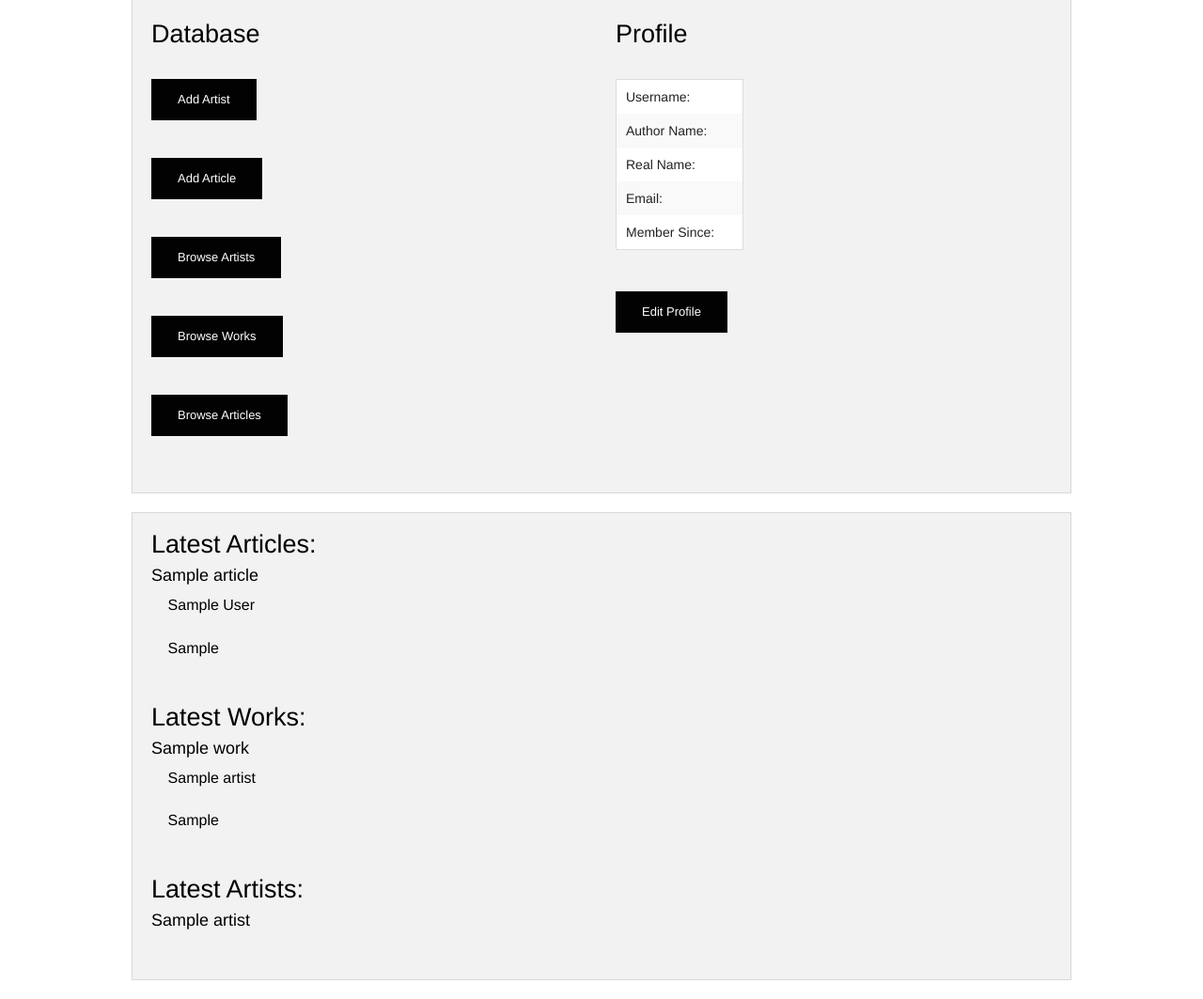
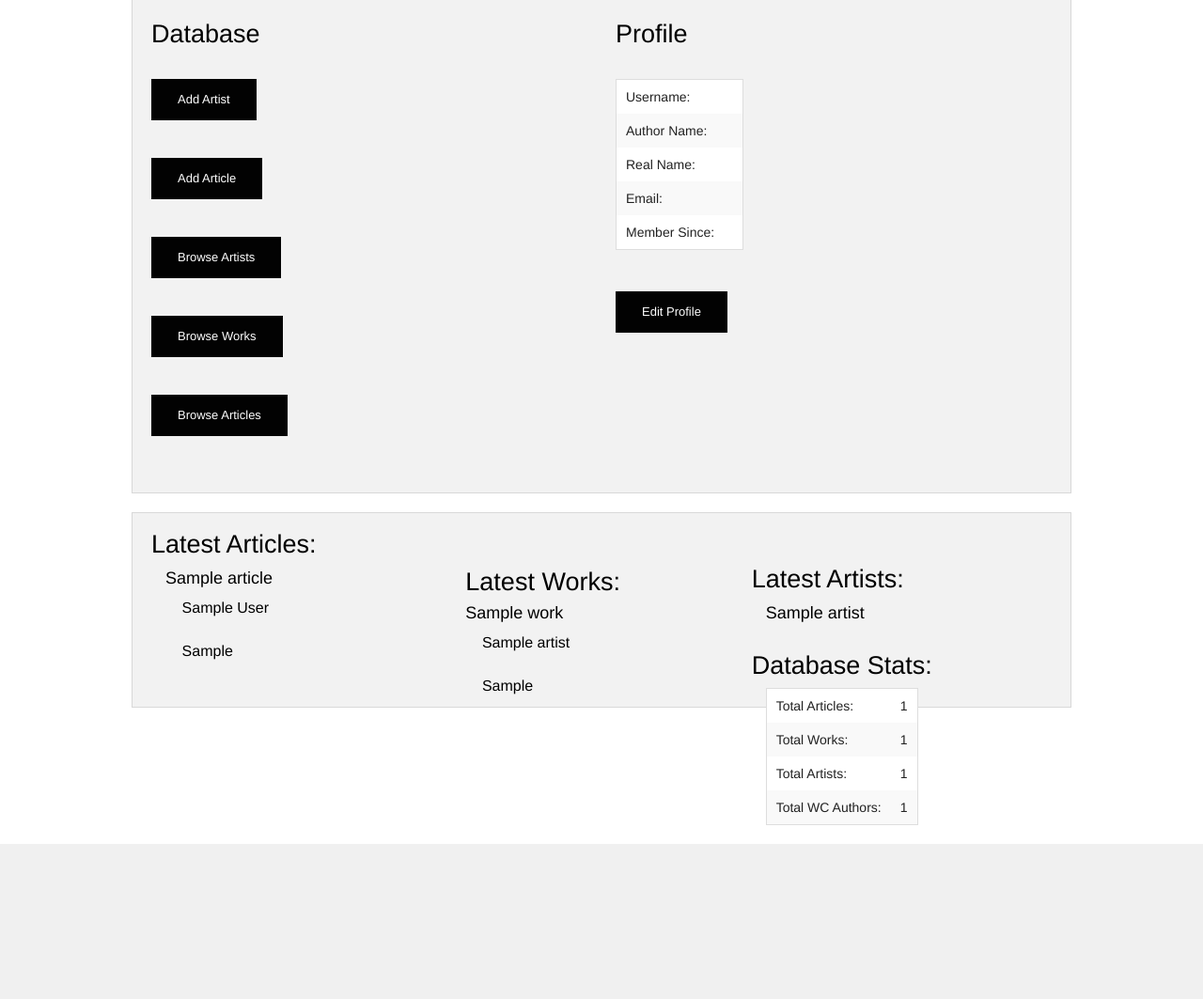
Before and after one commit to PattMayne/weird_canada, a Django app: template blog/templates/blog/wc_admin_hub.html in a window 1280 px wide. Shown: the part 46-1109 px from the top of the page at 94% size. After the commit the page ends 944 px from the top, so only its background shows below. Run offline with Django 3.2, Linux system fonts and the light colour scheme; tables that the repository leaves empty hold one stand-in row (values such as "Sample post"); the template is opened without the code that fills it: values that come from a table or form of the project are taken from there, most other values are stand-ins (such as "Sample title", 1, 10 or a date in 2020); some web fonts are replaced.

Commit message:
Fixing up the wc_admin

```diff
--- a/blog/templates/blog/wc_admin_hub.html
+++ b/blog/templates/blog/wc_admin_hub.html
@@ -100,6 +100,7 @@
 		<div class="panel">
 			<h3>Latest Articles:</h3>
 
+			<div class="large-4 medium-6 columns">
 				{% for article in latest_articles %}
 
 				<h5>{{ article.title }}</h5>
@@ -110,6 +111,8 @@
 
 				{% endfor %}
 				<br>
+			</div>
+			<div class="large-4 medium-6 columns">
 
 				<h3>Latest Works:</h3>
 
@@ -123,8 +126,11 @@
 
 				{% endfor %}
 				<br>
+			</div>
 
 			<h3>Latest Artists:</h3>
+
+			<div class="large-4 medium-6 columns">
 
 				{% for artist in latest_artists %}
 
@@ -132,7 +138,32 @@
 
 				{% endfor %}
 				<br>
+			</div>
 
+			<h3>Database Stats:</h3>
+
+			<div class="large-4 medium-6 columns">
+
+				<table>
+					<tr>
+						<td>Total Articles:</td>
+						<td>{{ total_articles }}</td>
+					</tr>
+					<tr>
+						<td>Total Works:</td>
+						<td>{{ total_works }}</td>
+					</tr>
+					<tr>
+						<td>Total Artists:</td>
+						<td>{{ total_artists }}</td>
+					</tr>
+					<tr>
+						<td>Total WC Authors:</td>
+						<td>{{ total_authors }}</td>
+					</tr>
+				</table>
+
+			</div>
 		</div>
 	</div>
 </div>
```
Lines whose indentation alone changed are shown as unchanged.
